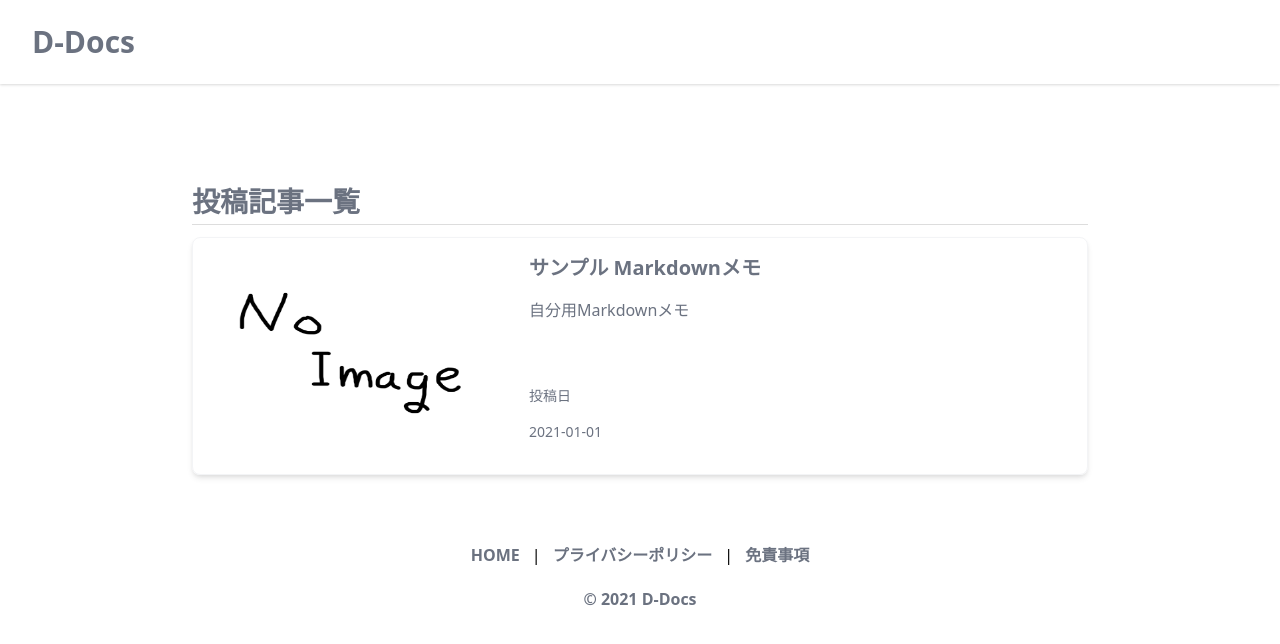
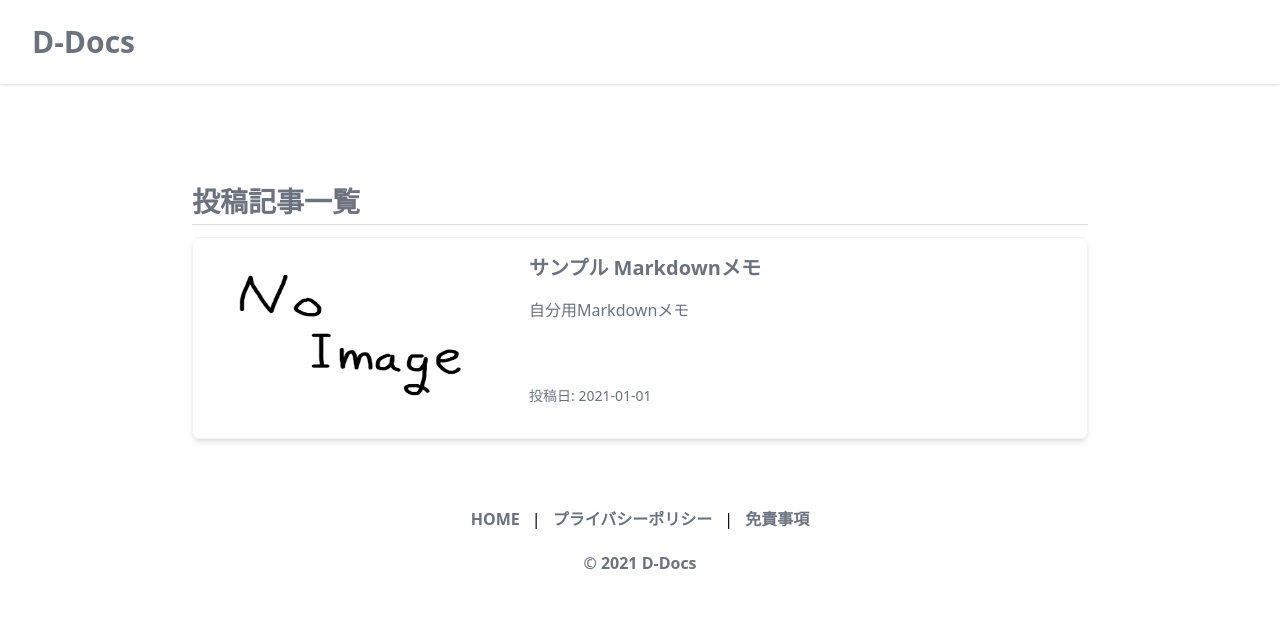
Before and after one commit to daichi-s/next-ssg-blog, a Next.js app: page / in a window 1280 px wide. Shown: the top 644 px of the page. Built offline with nearby package versions, Linux system fonts and the light colour scheme.

Commit message:
:art: レイアウト修正

```diff
--- a/src/components/common/card.tsx
+++ b/src/components/common/card.tsx
@@ -25,8 +25,7 @@ const Card = ({ title, description, date, thumbnail }: Props) => {
         </div>
         <div className="flex items-center">
           <div className="text-sm">
-            <p className="text-gray-500">投稿日</p>
-            <p className="text-gray-500">{date}</p>
+            <p className="text-gray-500">投稿日: {date}</p>
           </div>
         </div>
       </div>
```
